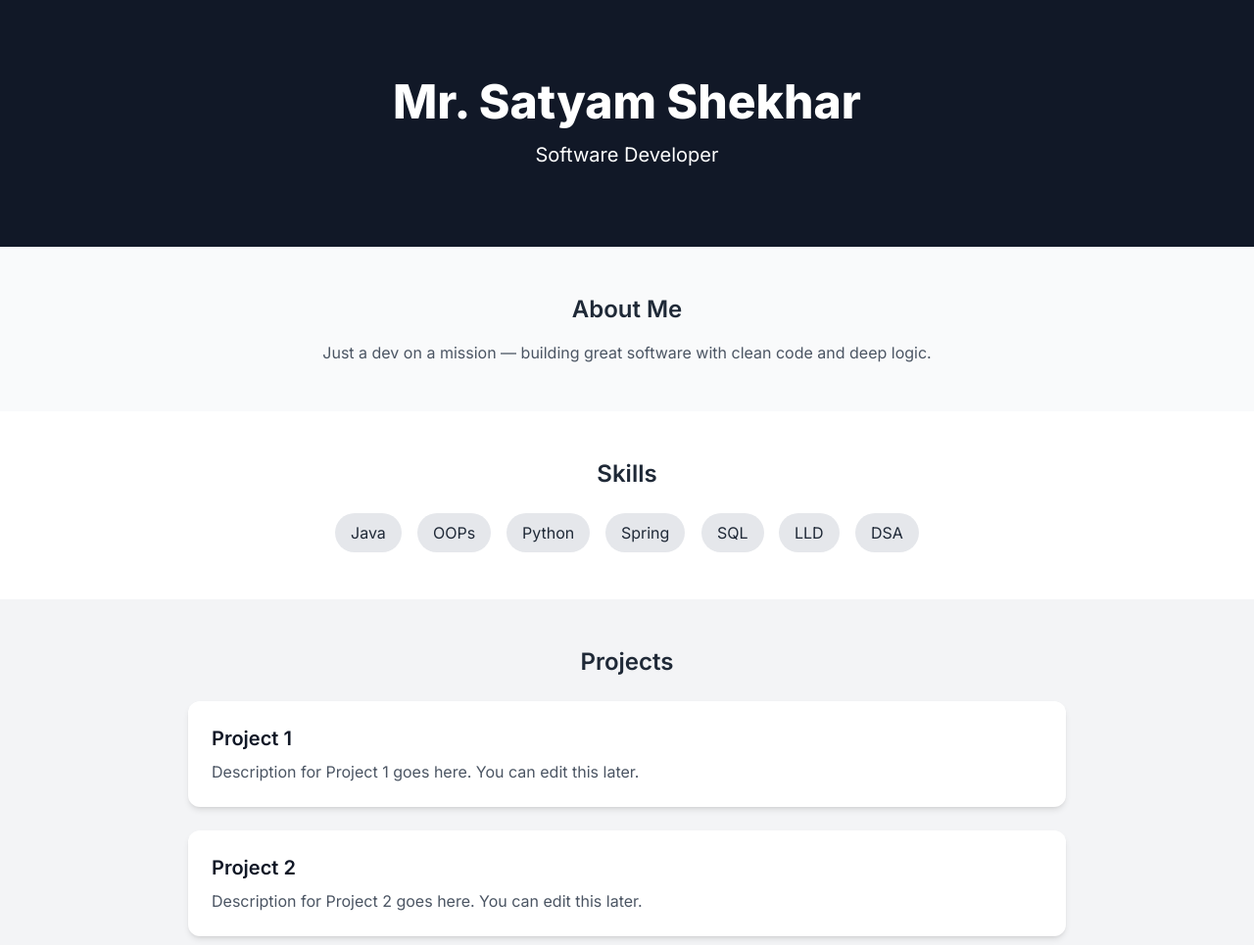
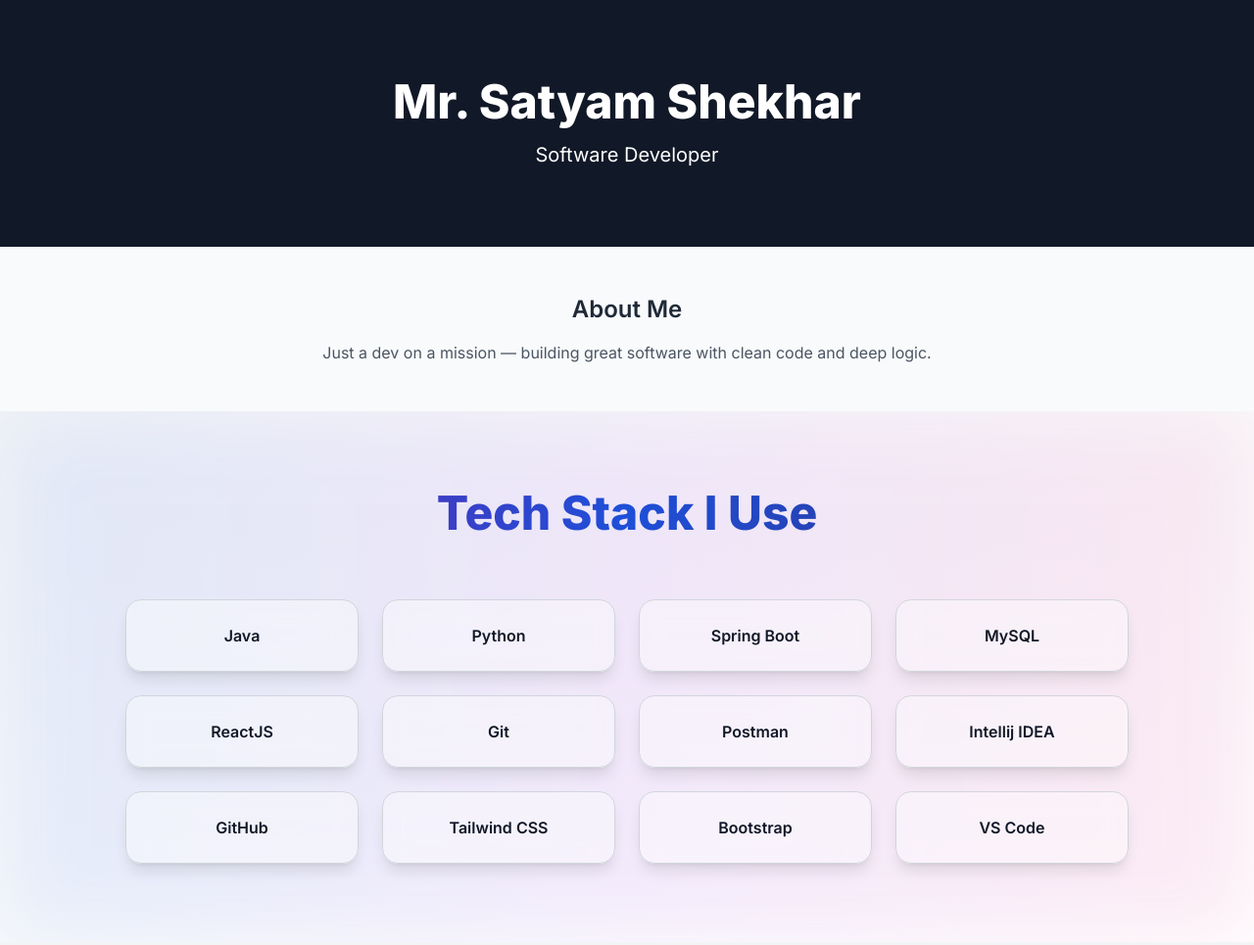
Before and after one commit to Shekhar-SE/my-portfolio, a plain HTML site: page index.html in a window 1280 px wide. Shown: the top 965 px of the page at 98% size. Drawn offline with nearby package versions, Linux system fonts and the light colour scheme.

Commit message:
UI improved

```diff
--- a/index.html
+++ b/index.html
@@ -12,6 +12,7 @@
     <style>
       body { font-family: 'Inter', sans-serif; }
     </style>
+    <script src="https://cdn.jsdelivr.net/npm/canvas-confetti@1.6.0/dist/confetti.browser.min.js"></script>
   </head>
   <body class="bg-gray-50 text-gray-800">
 
@@ -28,20 +29,80 @@
     </section>
 
     <!-- Skills -->
-    <section class="bg-white py-12 px-6">
-      <div class="max-w-4xl mx-auto">
-        <h2 class="text-2xl font-semibold mb-6 text-center text-gray-800"data-aos="zoom-in">Skills</h2>
-        <div class="flex flex-wrap justify-center gap-4">
-          <span class="bg-gray-200 text-gray-800 px-4 py-2 rounded-full"data-aos="zoom-in">Java</span>
-          <span class="bg-gray-200 text-gray-800 px-4 py-2 rounded-full"data-aos="zoom-in">OOPs</span>
-          <span class="bg-gray-200 text-gray-800 px-4 py-2 rounded-full"data-aos="zoom-in">Python</span>
-          <span class="bg-gray-200 text-gray-800 px-4 py-2 rounded-full"data-aos="zoom-in">Spring</span>
-          <span class="bg-gray-200 text-gray-800 px-4 py-2 rounded-full"data-aos="zoom-in">SQL</span>
-          <span class="bg-gray-200 text-gray-800 px-4 py-2 rounded-full"data-aos="zoom-in">LLD</span>
-          <span class="bg-gray-200 text-gray-800 px-4 py-2 rounded-full"data-aos="zoom-in">DSA</span>
-        </div>
+    <!-- Tech Stack Grid -->
+<!-- Tech Stack Grid with Addictive Hover Effects -->
+<!-- Tech Stack Section - Unique & Readable -->
+<section class="relative py-20 px-6 bg-gradient-to-br from-gray-100 to-white overflow-hidden">
+  <div class="max-w-5xl mx-auto relative z-10">
+
+    <!-- Glowing Heading -->
+    <h2 class="text-4xl sm:text-5xl font-extrabold text-center mb-16 bg-clip-text text-transparent bg-gradient-to-r from-purple-800 via-blue-700 to-indigo-900 animate-pulse" data-aos="zoom-in">
+      Tech Stack I Use
+    </h2>
+
+    <!-- Glass Grid -->
+    <div class="grid grid-cols-2 sm:grid-cols-3 md:grid-cols-4 gap-6" data-aos="fade-up">
+
+      <!-- Card Component -->
+      <div class="backdrop-blur-md bg-white/40 border border-gray-300 rounded-2xl shadow-lg p-6 text-center font-semibold text-gray-900 transition-transform transform hover:-translate-y-2 hover:scale-105 hover:shadow-2xl hover:bg-white/60 hover:ring-2 hover:ring-blue-300 cursor-pointer">
+        Java
       </div>
-    </section>
+
+      <div class="backdrop-blur-md bg-white/40 border border-gray-300 rounded-2xl shadow-lg p-6 text-center font-semibold text-gray-900 transition-transform transform hover:-translate-y-2 hover:scale-105 hover:shadow-2xl hover:bg-white/60 hover:ring-2 hover:ring-yellow-400 cursor-pointer">
+        Python
+      </div>
+
+      <div class="backdrop-blur-md bg-white/40 border border-gray-300 rounded-2xl shadow-lg p-6 text-center font-semibold text-gray-900 transition-transform transform hover:-translate-y-2 hover:scale-105 hover:shadow-2xl hover:bg-white/60 hover:ring-2 hover:ring-green-400 cursor-pointer">
+        Spring Boot
+      </div>
+
+      <div class="backdrop-blur-md bg-white/40 border border-gray-300 rounded-2xl shadow-lg p-6 text-center font-semibold text-gray-900 transition-transform transform hover:-translate-y-2 hover:scale-105 hover:shadow-2xl hover:bg-white/60 hover:ring-2 hover:ring-purple-400 cursor-pointer">
+        MySQL
+      </div>
+
+      <div class="backdrop-blur-md bg-white/40 border border-gray-300 rounded-2xl shadow-lg p-6 text-center font-semibold text-gray-900 transition-transform transform hover:-translate-y-2 hover:scale-105 hover:shadow-2xl hover:bg-white/60 hover:ring-2 hover:ring-red-400 cursor-pointer">
+        ReactJS
+      </div>
+
+      <div class="backdrop-blur-md bg-white/40 border border-gray-300 rounded-2xl shadow-lg p-6 text-center font-semibold text-gray-900 transition-transform transform hover:-translate-y-2 hover:scale-105 hover:shadow-2xl hover:bg-white/60 hover:ring-2 hover:ring-gray-500 cursor-pointer">
+        Git
+      </div>
+
+      <div class="backdrop-blur-md bg-white/40 border border-gray-300 rounded-2xl shadow-lg p-6 text-center font-semibold text-gray-900 transition-transform transform hover:-translate-y-2 hover:scale-105 hover:shadow-2xl hover:bg-white/60 hover:ring-2 hover:ring-blue-300 cursor-pointer">
+        Postman
+      </div>
+
+      <div class="backdrop-blur-md bg-white/40 border border-gray-300 rounded-2xl shadow-lg p-6 text-center font-semibold text-gray-900 transition-transform transform hover:-translate-y-2 hover:scale-105 hover:shadow-2xl hover:bg-white/60 hover:ring-2 hover:ring-red-400 cursor-pointer">
+        Intellij IDEA
+      </div>
+
+      <div class="backdrop-blur-md bg-white/40 border border-gray-300 rounded-2xl shadow-lg p-6 text-center font-semibold text-gray-900 transition-transform transform hover:-translate-y-2 hover:scale-105 hover:shadow-2xl hover:bg-white/60 hover:ring-2 hover:ring-indigo-500 cursor-pointer">
+        GitHub
+      </div>
+
+      <div class="backdrop-blur-md bg-white/40 border border-gray-300 rounded-2xl shadow-lg p-6 text-center font-semibold text-gray-900 transition-transform transform hover:-translate-y-2 hover:scale-105 hover:shadow-2xl hover:bg-white/60 hover:ring-2 hover:ring-pink-400 cursor-pointer">
+        Tailwind CSS
+      </div>
+
+      <div class="backdrop-blur-md bg-white/40 border border-gray-300 rounded-2xl shadow-lg p-6 text-center font-semibold text-gray-900 transition-transform transform hover:-translate-y-2 hover:scale-105 hover:shadow-2xl hover:bg-white/60 hover:ring-2 hover:ring-gray-500 cursor-pointer">
+        Bootstrap
+      </div>
+
+      <div class="backdrop-blur-md bg-white/40 border border-gray-300 rounded-2xl shadow-lg p-6 text-center font-semibold text-gray-900 transition-transform transform hover:-translate-y-2 hover:scale-105 hover:shadow-2xl hover:bg-white/60 hover:ring-2 hover:ring-red-400 cursor-pointer">
+        VS Code
+      </div>
+
+    </div>
+  </div>
+
+  <!-- Background Glow (Optional) -->
+  <div class="absolute top-0 left-0 w-full h-full bg-gradient-to-r from-blue-500 via-purple-500 to-pink-500 opacity-10 blur-2xl z-0"></div>
+</section>
+
+  </div>
+</section>
+
+
 
     <!-- Projects -->
     <section class="py-12 px-6 bg-gray-100">
@@ -132,6 +193,19 @@
   </div>
 </section>
 
+<!-- Magic Download Resume Button -->
+<section class="text-center mt-12 pb-10" data-aos="fade-up">
+  <button onclick="triggerDownload()"
+    class="relative inline-flex items-center gap-2 bg-gradient-to-r from-indigo-600 to-purple-600 text-white px-8 py-3 rounded-full font-semibold shadow-lg hover:shadow-xl transition-all duration-300 hover:scale-105 focus:outline-none focus:ring-4 focus:ring-purple-300">
+
+    <svg class="w-5 h-5" fill="none" stroke="currentColor" stroke-width="2" viewBox="0 0 24 24">
+      <path stroke-linecap="round" stroke-linejoin="round" d="M4 16v2a2 2 0 002 2h12a2 2 0 002-2v-2M7 10l5 5 5-5M12 15V3" />
+    </svg>
+    Download Resume
+  </button>
+</section>
+
+
 
     <!-- Contact -->
     <section class="bg-gray-900 text-white py-12 px-6">
@@ -145,6 +219,7 @@
       </div>
     </section>
 
+
     <!-- Footer -->
     <footer class="bg-white text-gray-500 text-center py-4 text-sm">
       &copy; 2025 Mr. Satyam Shekhar. Built with 💻 and ☕.
@@ -156,5 +231,23 @@
     offset: 100,
   });
 </script>
+
+<script>
+  function triggerDownload() {
+    // ✨ Fire confetti
+    confetti({
+      particleCount: 80,
+      spread: 70,
+      origin: { y: 0.6 }
+    });
+
+    // 💾 Trigger resume download
+    const link = document.createElement("a");
+    link.href = "resume.pdf";
+    link.download = "Satyam_Resume.pdf";
+    link.click();
+  }
+</script>
+
   </body>
 </html>
```
Also changed, not shown: 2 other files.
